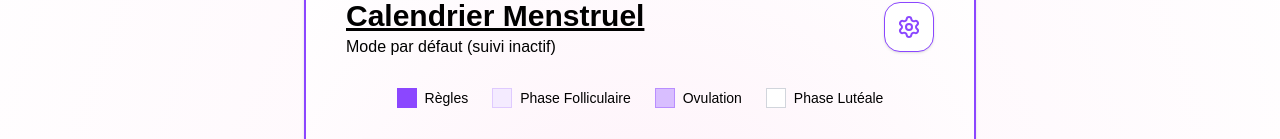
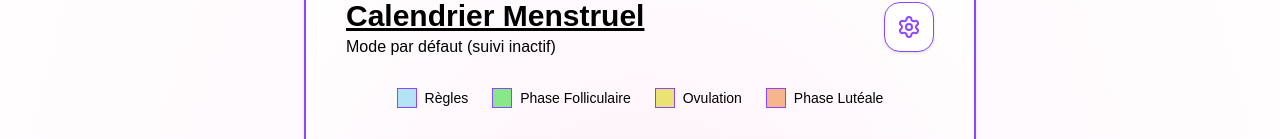
Before and after one commit to SOREA-sea/SOREA, a Next.js app: page /challenge in a window 1280 px wide. Shown: the part 456-595 px from the top of the page. Built offline with nearby package versions, Linux system fonts and the light colour scheme; no server answers; some icons are missing; a web font is replaced by a local one.

Commit message:
Color calendar

```diff
--- a/src/components/MenstrualCalendar.tsx
+++ b/src/components/MenstrualCalendar.tsx
@@ -123,10 +123,10 @@ export default function MenstrualCalendar() {
       const phase = getPhaseForDate(date);
 
       let phaseColor = "bg-white text-gray-800 hover:bg-gray-50";
-      if (phase === "Hiver") phaseColor = "bg-[#8B47FF] text-white font-bold";
-      if (phase === "Printemps") phaseColor = "bg-[#F4EBFF] text-[#8B47FF] hover:bg-[#E8D9FF]";
-      if (phase === "Été") phaseColor = "bg-[#D8BEFF] text-[#5A20B7] font-bold";
-      if (phase === "Automne") phaseColor = "bg-white text-gray-800 hover:bg-gray-50";
+      if (phase === "Hiver") phaseColor = "bg-[#B3E3F4] text-[#8B47FF] hover:bg-[#E8D9FF]";
+      if (phase === "Printemps") phaseColor = "bg-[#88E788] text-[#8B47FF] hover:bg-[#E8D9FF]";
+      if (phase === "Été") phaseColor = "bg-[#EAE374] text-[#8B47FF] hover:bg-[#E8D9FF]";
+      if (phase === "Automne") phaseColor = "bg-[#F7B58D] text-[#8B47FF] hover:bg-[#E8D9FF]";
 
       const isToday = new Date().toDateString() === date.toDateString();
 
@@ -171,10 +171,10 @@ export default function MenstrualCalendar() {
 
       {/* Legend */}
       <div className="flex flex-wrap gap-6 mb-8 text-sm font-medium justify-center">
-        <div className="flex items-center gap-2"><div className="w-5 h-5 bg-[#8B47FF]"></div> <span className="text-black">Règles</span></div>
-        <div className="flex items-center gap-2"><div className="w-5 h-5 bg-[#F4EBFF] border border-[#8B47FF]/20"></div> <span className="text-black">Phase Folliculaire</span></div>
-        <div className="flex items-center gap-2"><div className="w-5 h-5 bg-[#D8BEFF] border border-[#8B47FF]/40"></div> <span className="text-black">Ovulation</span></div>
-        <div className="flex items-center gap-2"><div className="w-5 h-5 bg-white border border-gray-300"></div> <span className="text-black">Phase Lutéale</span></div>
+        <div className="flex items-center gap-2"><div className="w-5 h-5 bg-[#B3E3F4] border border-[#8B47FF]"></div> <span className="text-black">Règles</span></div>
+        <div className="flex items-center gap-2"><div className="w-5 h-5 bg-[#88E788] border border-[#8B47FF]"></div> <span className="text-black">Phase Folliculaire</span></div>
+        <div className="flex items-center gap-2"><div className="w-5 h-5 bg-[#EAE374] border border-[#8B47FF]"></div> <span className="text-black">Ovulation</span></div>
+        <div className="flex items-center gap-2"><div className="w-5 h-5 bg-[#F7B58D] border border-[#8B47FF]"></div> <span className="text-black">Phase Lutéale</span></div>
       </div>
 
       <div className="bg-white rounded-2xl p-8 shadow-sm border border-gray-200">
```
Also changed, not shown: 1 other file (tests, documents, lock files or other folders).
